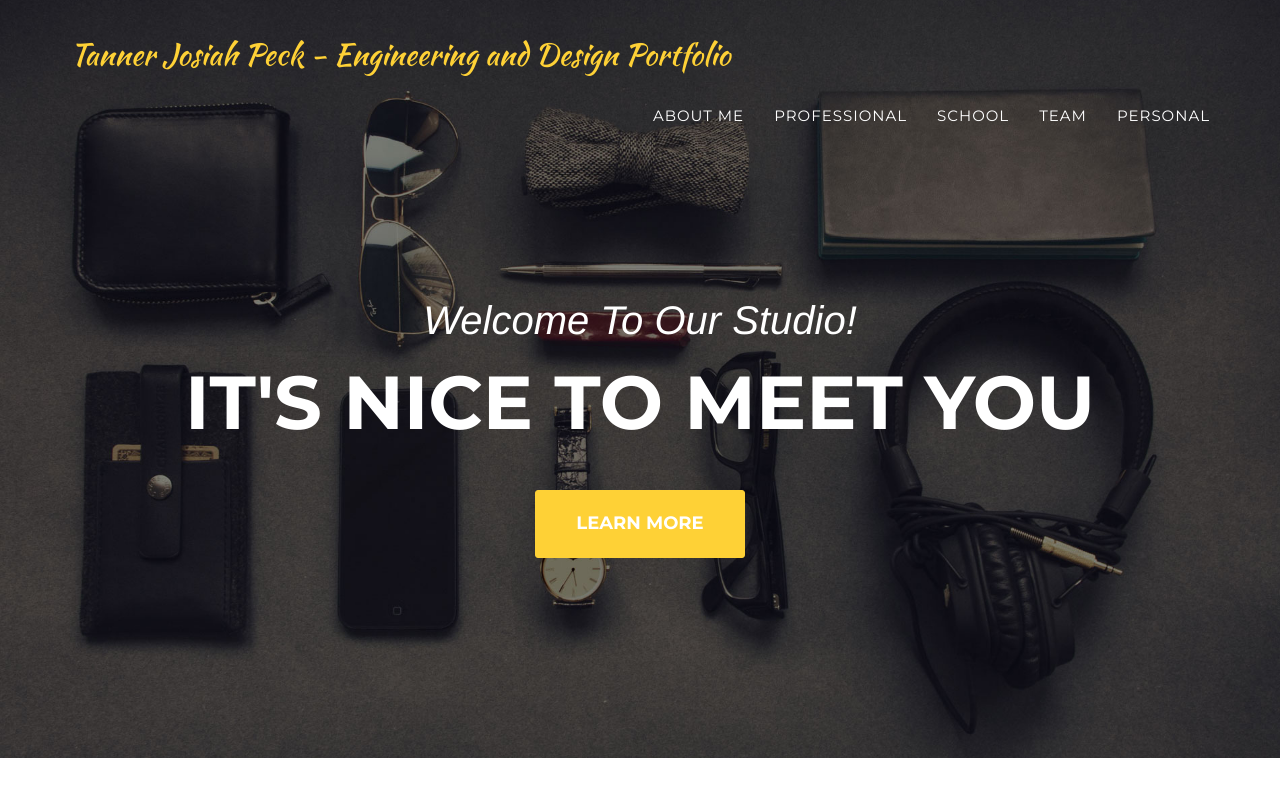
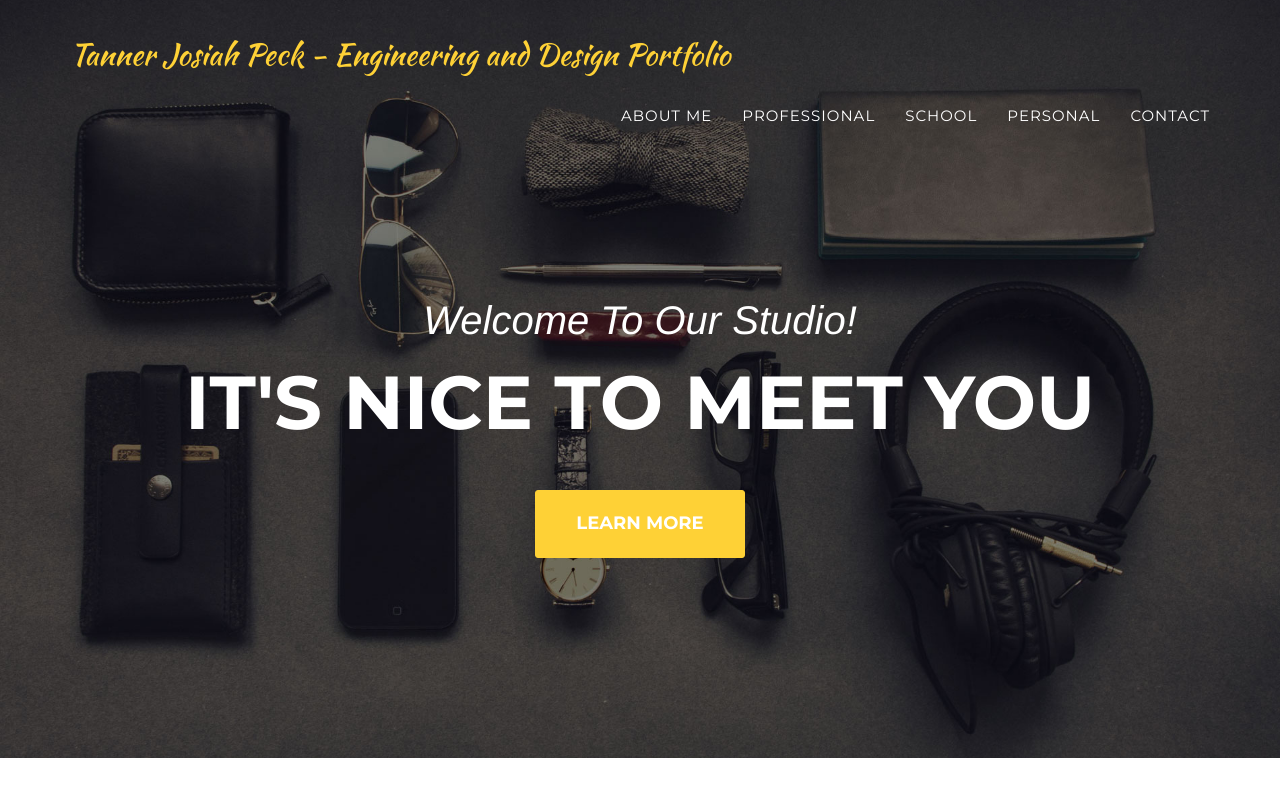
Before and after one commit to Tjpeck14/test2, a Jekyll site: the page built from index.html, in a window 1280 px wide and 900 px high. Shown: the top 797 px of the window. Built offline with Jekyll 4.4.1, drawn with Linux system fonts in a browser that asks for light colours; some web fonts are replaced.

Commit message:
Update header.html

```diff
--- a/_includes/header.html
+++ b/_includes/header.html
@@ -28,10 +28,10 @@
                         <a class="page-scroll" href="#school">School</a>
                     </li>
                     <li>
-                        <a class="page-scroll" href="#team">Team</a>
+                        <a class="page-scroll" href="#personal">Personal</a>
                     </li>
                     <li>
-                        <a class="page-scroll" href="#personal">Personal</a>
+                        <a class="page-scroll" href="#contact">Contact</a>
                     </li>
                 </ul>
             </div>
```
